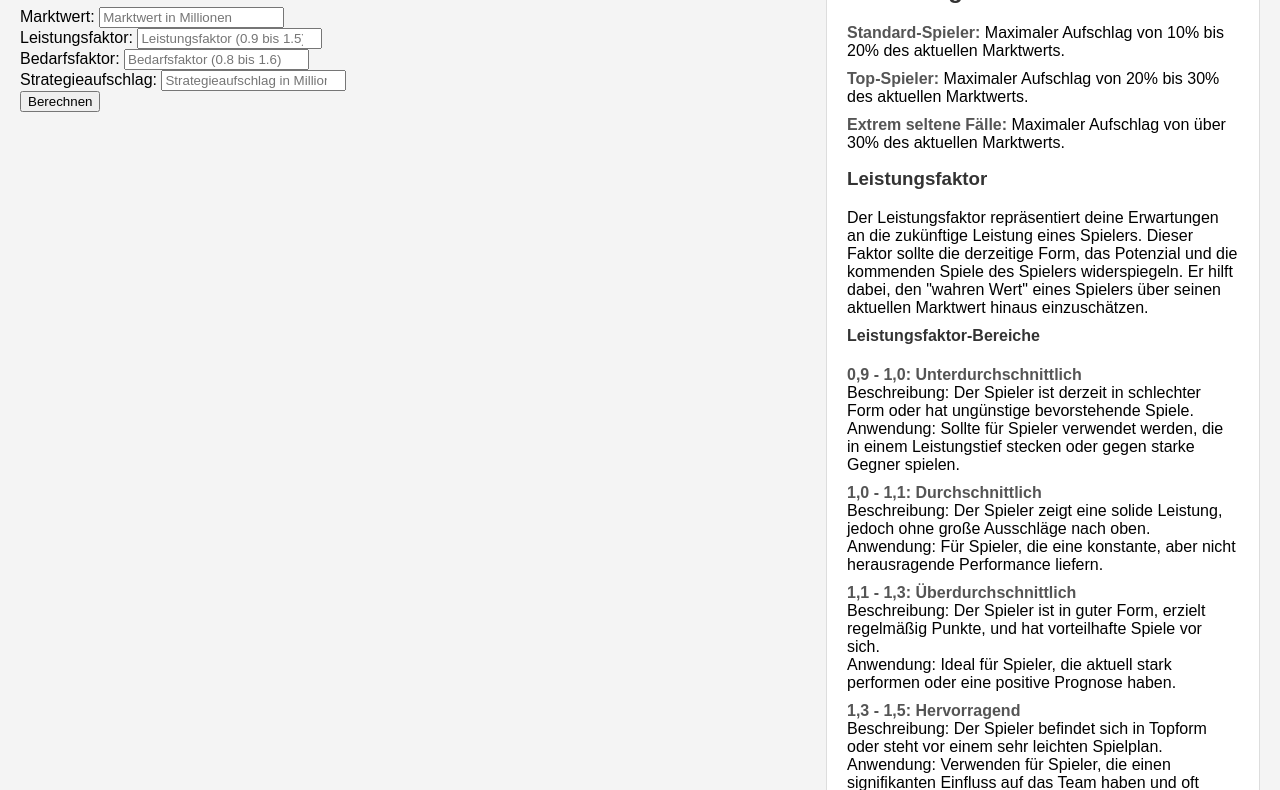
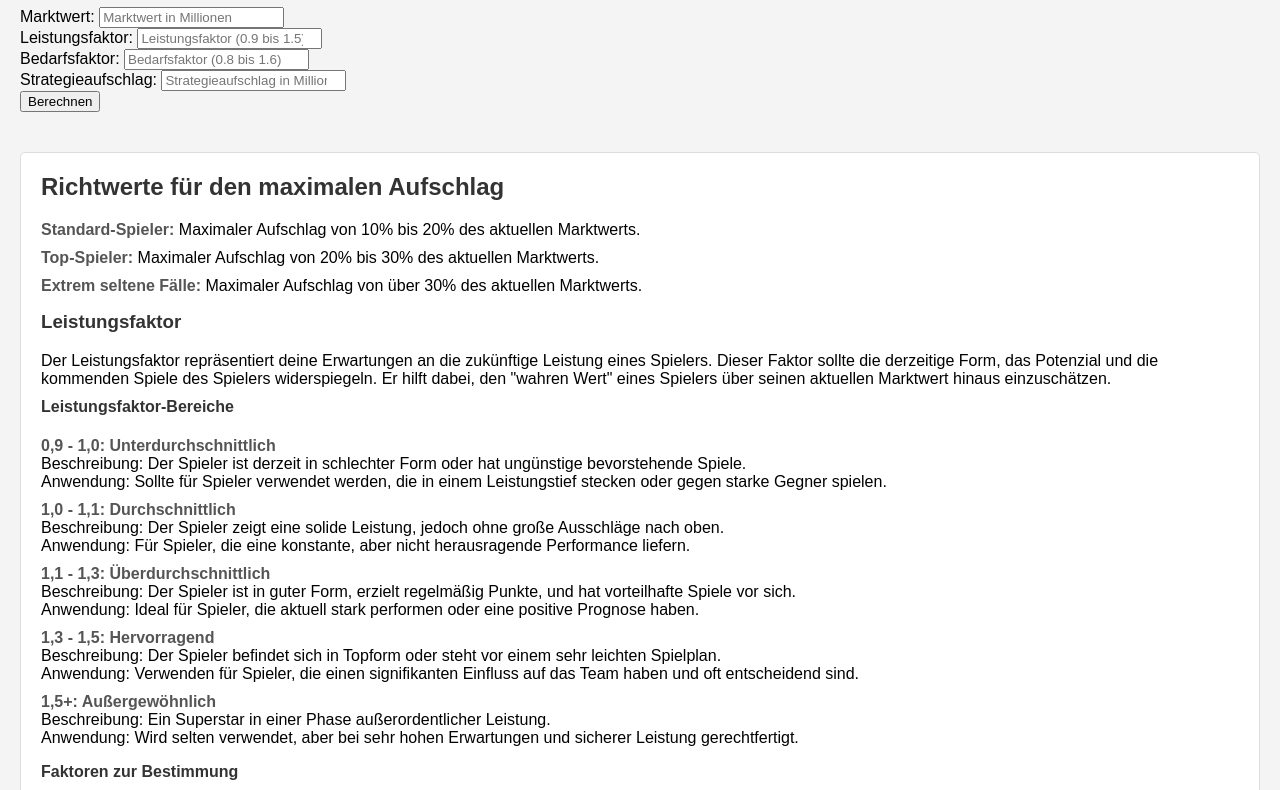
Before and after one commit to Stiffler183/kickbase-overpay, a plain HTML site: page index.html in a window 1280 px wide. Shown: the part 93-883 px from the top of the page. Drawn offline with Linux system fonts and the light colour scheme.

Commit message:
Update index.html
Optimierung

```diff
--- a/index.html
+++ b/index.html
@@ -8,7 +8,7 @@
         /* Allgemeine Stile für den Body */
         body {
             display: flex;
-            flex-direction: column; /* Stapelt Elemente untereinander für mobile Ansicht */
+            flex-direction: column; /* Stapelt Elemente untereinander */
             padding: 20px;
             margin: 0;
             box-sizing: border-box;
@@ -18,14 +18,14 @@
 
         /* Container für den Calculator */
         #calculator {
-            width: 100%; /* Volle Breite auf mobilen Geräten */
+            width: 100%; /* Volle Breite */
             box-sizing: border-box;
-            margin-bottom: 20px; /* Abstand zwischen Calculator und Richtwert-Text */
+            margin-bottom: 20px; /* Abstand zum nächsten Element */
         }
 
         /* Container für den Richtwert-Abschnitt */
         #guidelines {
-            width: 100%; /* Volle Breite auf mobilen Geräten */
+            width: 100%; /* Volle Breite */
             box-sizing: border-box;
             padding: 20px;
             background-color: #ffffff;
@@ -61,18 +61,15 @@
         /* Media Queries für kleinere Bildschirme */
         @media (min-width: 768px) {
             body {
-                flex-direction: row; /* Nebeneinander für größere Bildschirme */
+                flex-direction: column; /* Für größere Bildschirme nicht nebeneinander */
             }
 
             #calculator {
-                width: 60%; /* 60% der Breite auf größeren Bildschirmen */
-                float: left; /* Links ausrichten auf größeren Bildschirmen */
+                margin-bottom: 20px; /* Abstand zum Richtwert-Text */
             }
 
             #guidelines {
-                width: 35%; /* 35% der Breite auf größeren Bildschirmen */
-                float: right; /* Rechts ausrichten auf größeren Bildschirmen */
-                margin-left: 5%; /* Abstand zwischen Calculator und Richtwert-Text */
+                margin-top: 20px; /* Abstand zum Calculator */
             }
         }
     </style>
```
